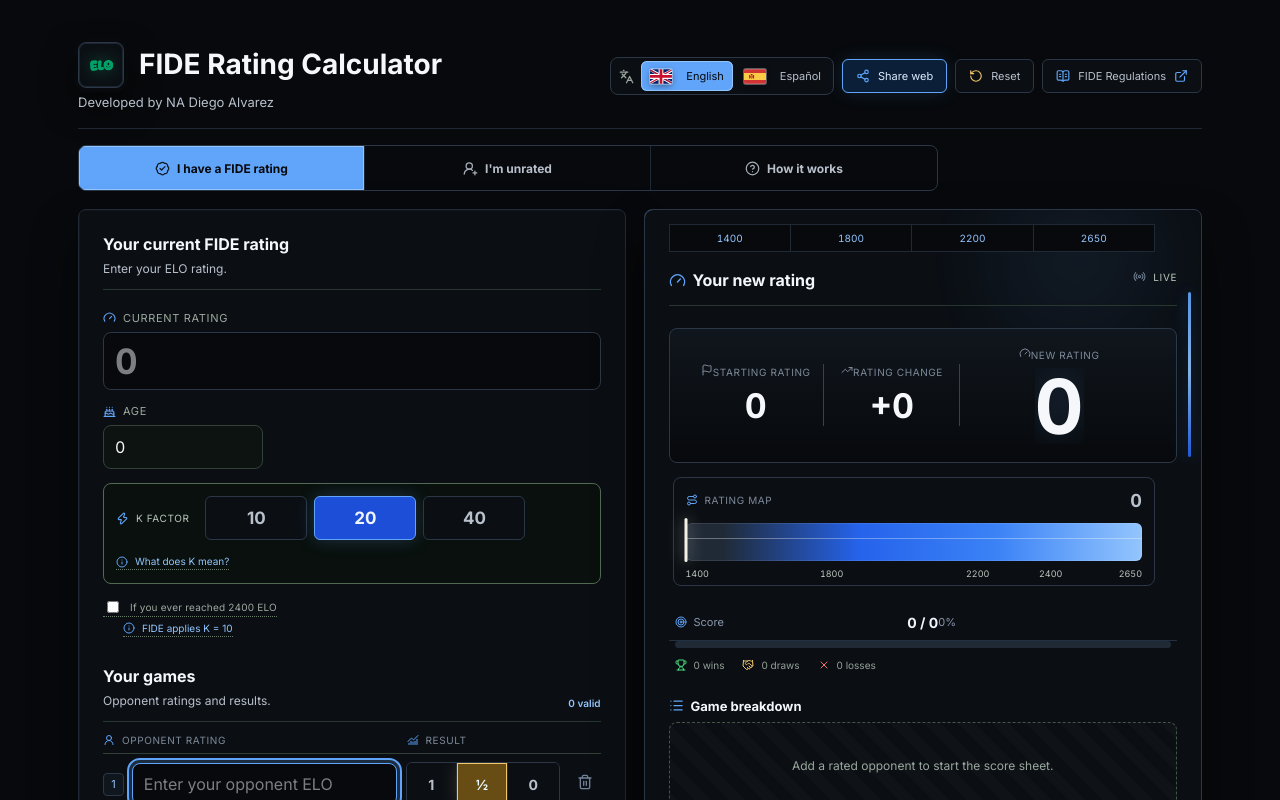
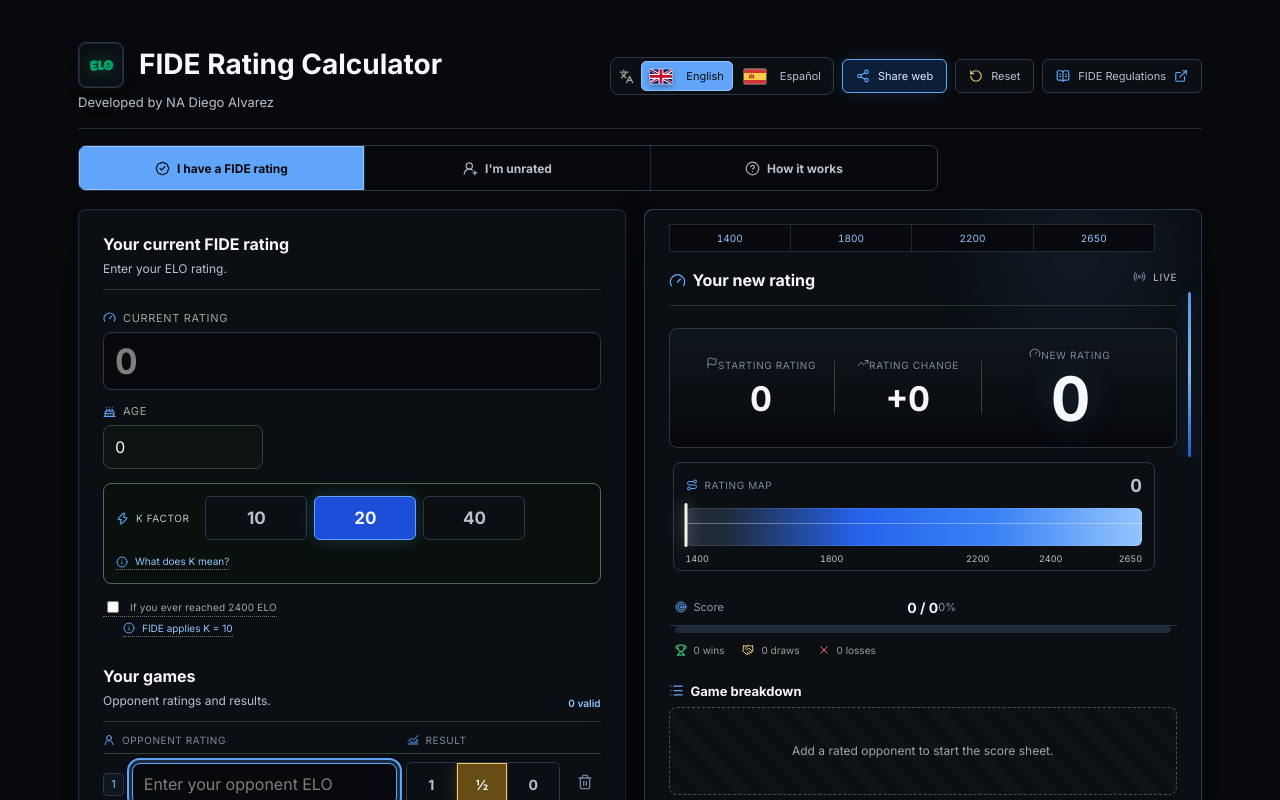
Before and after one commit to zetachess/FIDE-Rating-Calculator, a React (Vite) app: page / in a window 1280 px wide. Shown: the top 800 px of the page. Built offline with nearby package versions, Linux system fonts and the light colour scheme.

Commit message:
Prevent rating value truncation

```diff
--- a/src/colors.css
+++ b/src/colors.css
@@ -577,3 +577,20 @@
   .rating-tape span{padding:6px 3px}
   .summary-grid{grid-template-columns:1fr 1fr}
 }
+
+/* Rating numbers must never be ellipsized. */
+.metric strong,.metric.focal strong,.initial-number>strong{
+  overflow:visible!important;
+  text-overflow:clip!important;
+  white-space:nowrap;
+}
+.result-grid{
+  grid-template-columns:minmax(0,1fr) minmax(0,1fr) minmax(150px,1.2fr);
+}
+.result-grid .metric.focal strong{
+  font-size:clamp(42px,4.8vw,64px);
+  letter-spacing:-.03em;
+}
+@media(max-width:900px){
+  .result-grid .metric.focal strong{font-size:clamp(44px,12vw,62px)}
+}
```
